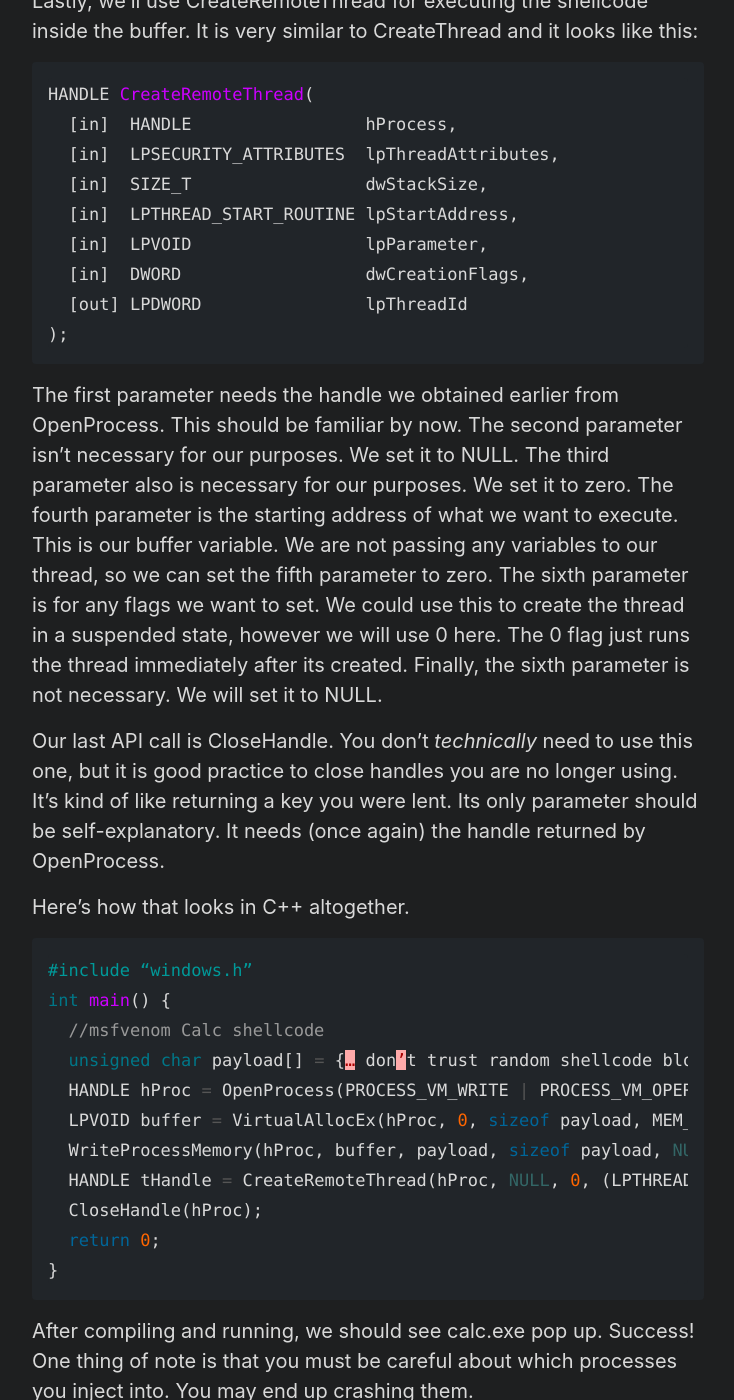
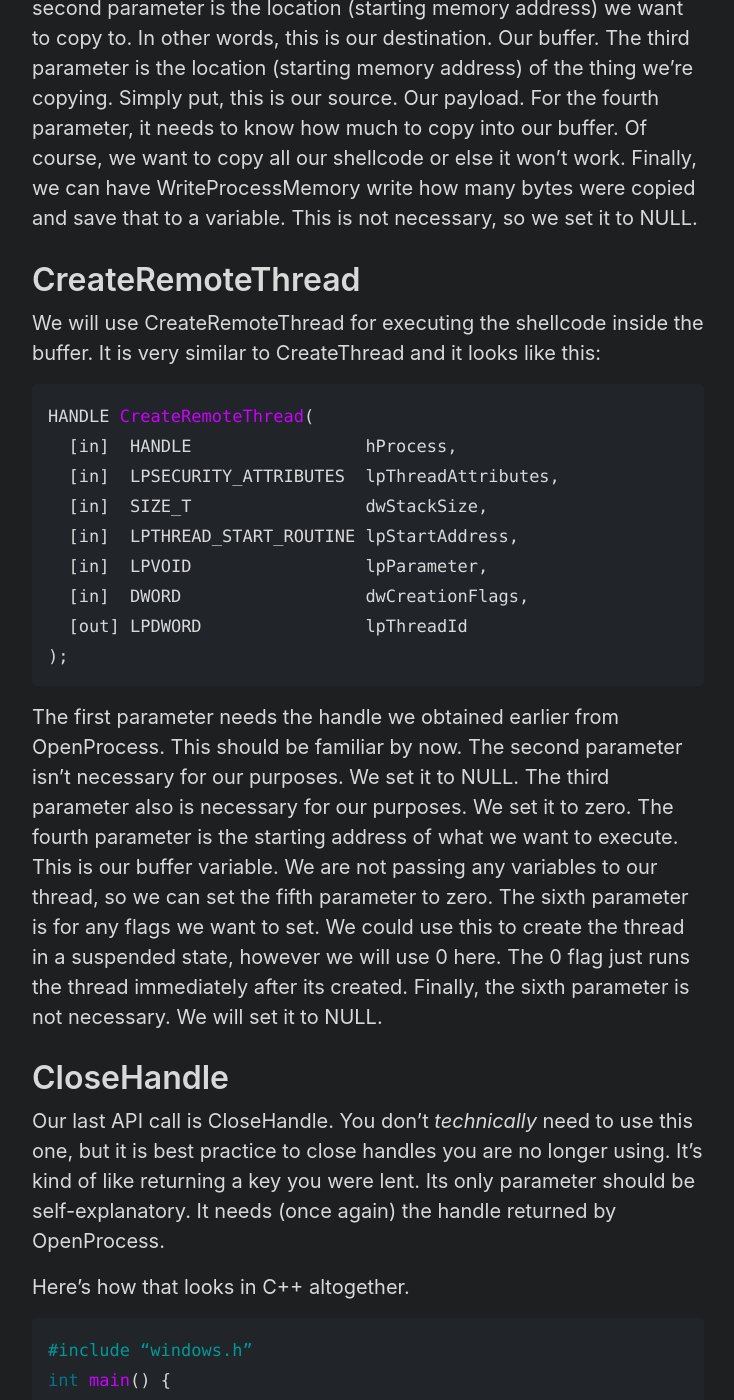
Before and after one commit to RePRGM/rePRGM.github.io, a Jekyll site: the page built from index.html, in a window 1280 px wide and 1400 px high, scrolled down 2690 px. Shown: the whole window, without its empty margins (272-1006 px from the left). Built offline with Jekyll 4.4.1, drawn with Linux system fonts in a browser that asks for light colours; the list of posts is cut into pages by our own code; some of the changed text lies outside the part shown.

Commit message:
Update 2023-01-09-lets-make-malware-part-2.md

````diff
--- a/_posts/2023-01-09-lets-make-malware-part-2.md
+++ b/_posts/2023-01-09-lets-make-malware-part-2.md
@@ -1,6 +1,6 @@
 ---
 layout: post
-title: Let's Make Malware: Remote Process Injection
+title: Let's Make Malware - Remote Process Injection
 ---
 
 # Preamble
@@ -65,7 +69,8 @@ The third parameter is the location (starting memory address) of the thing we’
 For the fourth parameter, it needs to know how much to copy into our buffer. Of course, we want to copy all our shellcode or else it won’t work.
 Finally, we can have WriteProcessMemory write how many bytes were copied and save that to a variable. This is not necessary, so we set it to NULL.
 
-Lastly, we’ll use CreateRemoteThread for executing the shellcode inside the buffer. It is very similar to CreateThread and it looks like this:
+# CreateRemoteThread
+We will use CreateRemoteThread for executing the shellcode inside the buffer. It is very similar to CreateThread and it looks like this:
 ```cpp
 HANDLE CreateRemoteThread(
   [in]  HANDLE                 hProcess,
@@ -86,7 +91,8 @@ We are not passing any variables to our thread, so we can set the fifth paramete
 The sixth parameter is for any flags we want to set. We could use this to create the thread in a suspended state, however we will use 0 here. The 0 flag just runs the thread immediately after its created.
 Finally, the sixth parameter is not necessary. We will set it to NULL.
 
-Our last API call is CloseHandle. You don't *technically* need to use this one, but it is good practice to close handles you are no longer using. It's kind of like returning a key you were lent. Its only parameter should be self-explanatory. It needs (once again) the handle returned by OpenProcess.
+# CloseHandle
+Our last API call is CloseHandle. You don't *technically* need to use this one, but it is best practice to close handles you are no longer using. It's kind of like returning a key you were lent. Its only parameter should be self-explanatory. It needs (once again) the handle returned by OpenProcess.
 
 Here’s how that looks in C++ altogether.
 ```cpp
````
Also changed, not shown: other parts of _posts/2023-01-09-lets-make-malware-part-2.md (+4 -0 lines).
